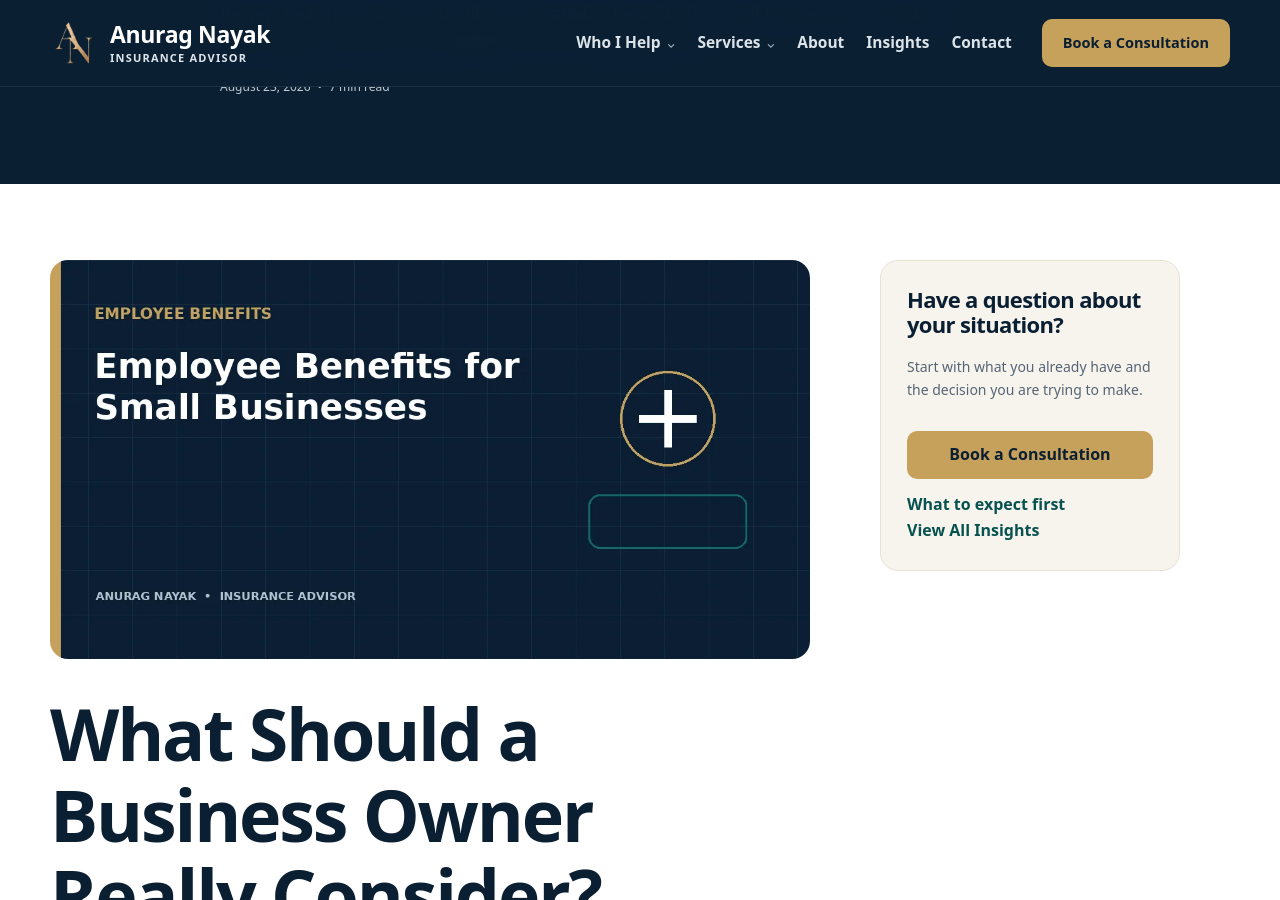
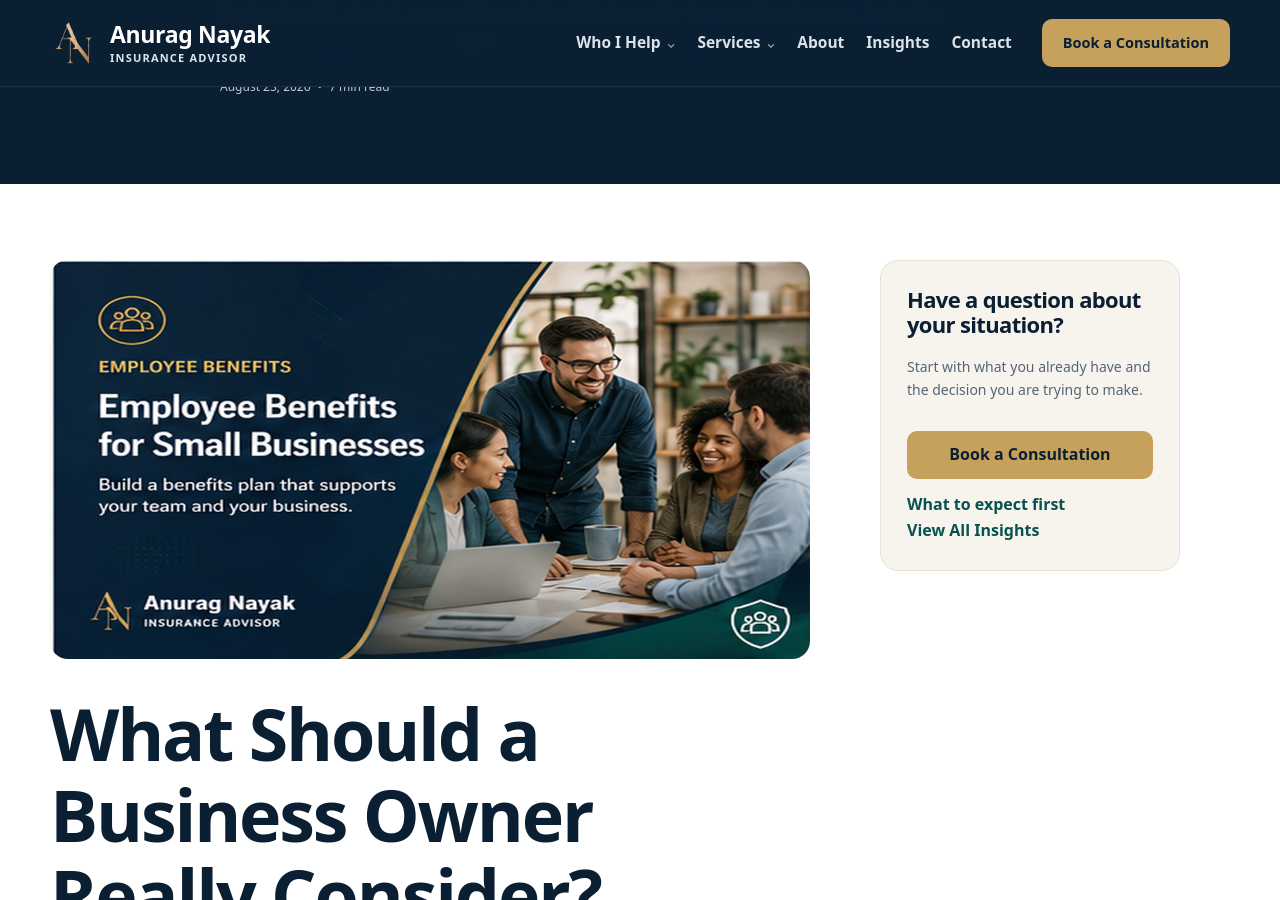
Before and after one commit to anuragnayakca/anuragnayak-preview, a Jekyll site: the page built from _posts/2026-08-23-employee-benefits-small-business.md, in a window 1280 px wide and 900 px high, scrolled down 462 px. Built offline with Jekyll 4.4.1, drawn with Linux system fonts in a browser that asks for light colours.

Commit message:
Update Article “2026-08-23-employee-benefits-small-business”

```diff
--- a/_posts/2026-08-23-employee-benefits-small-business.md
+++ b/_posts/2026-08-23-employee-benefits-small-business.md
@@ -11,7 +11,7 @@ tags:
   - Business Owners
   - Employee Benefits
   - Group Benefits
-featured_image: /assets/images/insight-employee-benefits.webp
+featured_image: /assets/images/uploads/employee-benefits-small-businesses.png
 featured_image_alt: Abstract illustration representing employee health and group benefits
 seo_title: What Should a Small Employer Consider?
 description: Review health, dental, group life and disability benefits for small
```
Also changed, not shown: assets/images/uploads/employee-benefits-small-businesses.png (added).
